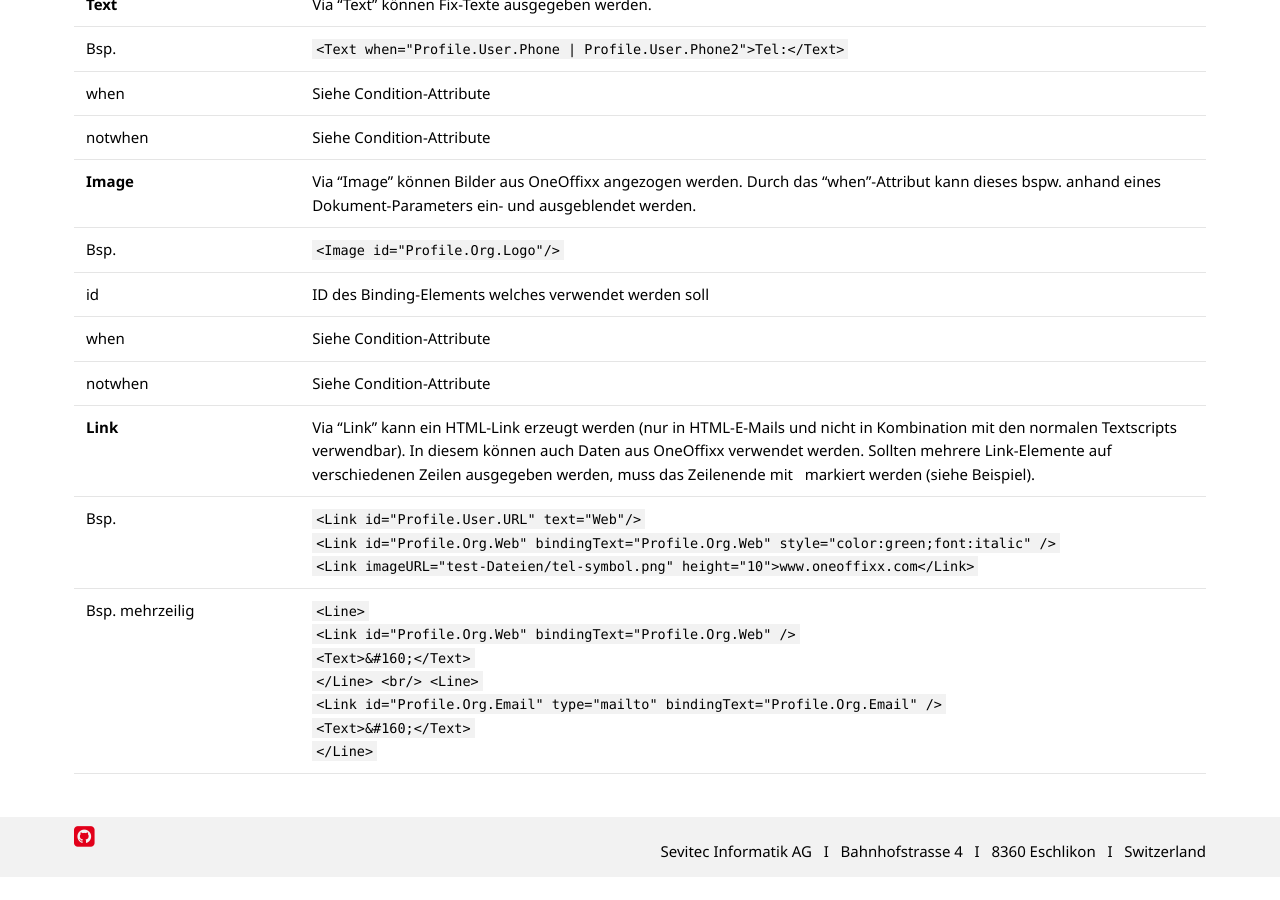
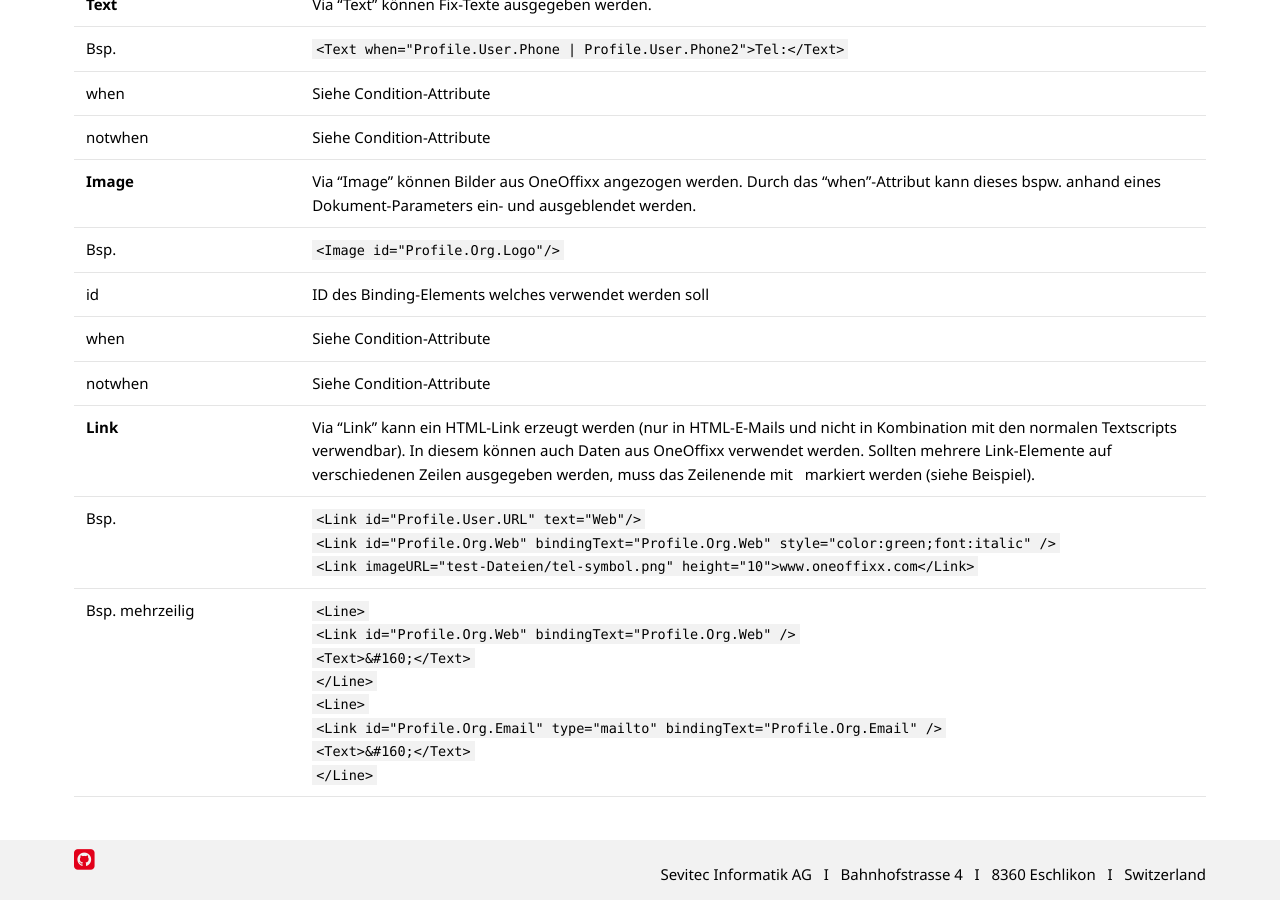
Before and after one commit to primesoft-group/oneoffixx-docs, a Jekyll site: the page built from _pages/docfunc/de/df-scripts.md, in a window 1280 px wide and 900 px high, scrolled down 5159 px. Built offline with Jekyll 4.4.1, drawn with Linux system fonts in a browser that asks for light colours; nearby versions of some CDN libraries; some web fonts are replaced; before the commit the page ends 6036 px from its top, so only the background shows below that.

Commit message:
fehlerentfernung

```diff
--- a/_pages/docfunc/de/df-scripts.md
+++ b/_pages/docfunc/de/df-scripts.md
@@ -138,4 +138,4 @@ when                | Siehe Condition-Attribute
 notwhen             | Siehe Condition-Attribute
 __Link__            | Via "Link" kann ein HTML-Link erzeugt werden (nur in HTML-E-Mails und nicht in Kombination mit den normalen Textscripts verwendbar). In diesem können auch Daten aus OneOffixx verwendet werden. Sollten mehrere Link-Elemente auf verschiedenen Zeilen ausgegeben werden, muss das Zeilenende mit &#160; markiert werden (siehe Beispiel).
 Bsp.                | `<Link id="Profile.User.URL" text="Web"/>` <br/> `<Link id="Profile.Org.Web" bindingText="Profile.Org.Web" style="color:green;font:italic" />` <br/> `<Link imageURL="test-Dateien/tel-symbol.png" height="10">www.oneoffixx.com</Link>`
-Bsp. mehrzeilig     | `<Line>` <br/> `<Link id="Profile.Org.Web" bindingText="Profile.Org.Web" />` <br/> `<Text>&#160;</Text>` <br/> `</Line> <br/> <Line>` <br/> `<Link id="Profile.Org.Email" type="mailto" bindingText="Profile.Org.Email" />` <br/> `<Text>&#160;</Text>` <br/> `</Line>` <br/>
+Bsp. mehrzeilig     | `<Line>` <br/> `<Link id="Profile.Org.Web" bindingText="Profile.Org.Web" />` <br/> `<Text>&#160;</Text>` <br/> `</Line>` <br/> `<Line>` <br/> `<Link id="Profile.Org.Email" type="mailto" bindingText="Profile.Org.Email" />` <br/> `<Text>&#160;</Text>` <br/> `</Line>` <br/>
```
